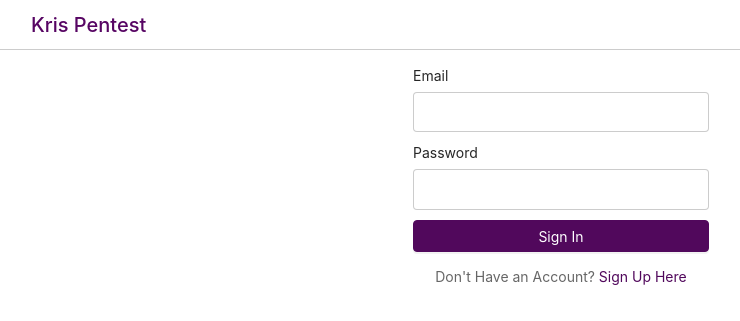
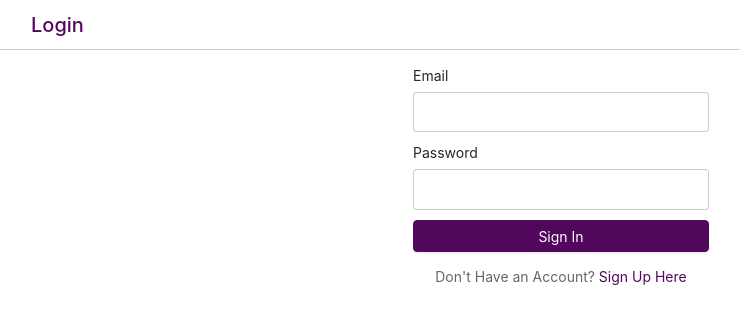
Before and after one commit to WebScannerUAEU/WebScanner.github.io, a Flask app: page /login in a window 1280 px wide. Shown: the top 321 px of the page, without its empty margins (79-819 px from the left). Run offline with Flask 2, Linux system fonts and the light colour scheme.

Commit message:
Update login.html

```diff
--- a/templates/login.html
+++ b/templates/login.html
@@ -71,7 +71,7 @@
 <nav class="navbar">
   <div style="margin-left: 2rem">
     <a style="color: #570563" href="/" class="navbar-brand ml-10 ml-sm-10">
-      Kris Pentest
+      Login
     </a>
   </div>
   <ul class="navbar-nav hidden-sm-and-down">
```
